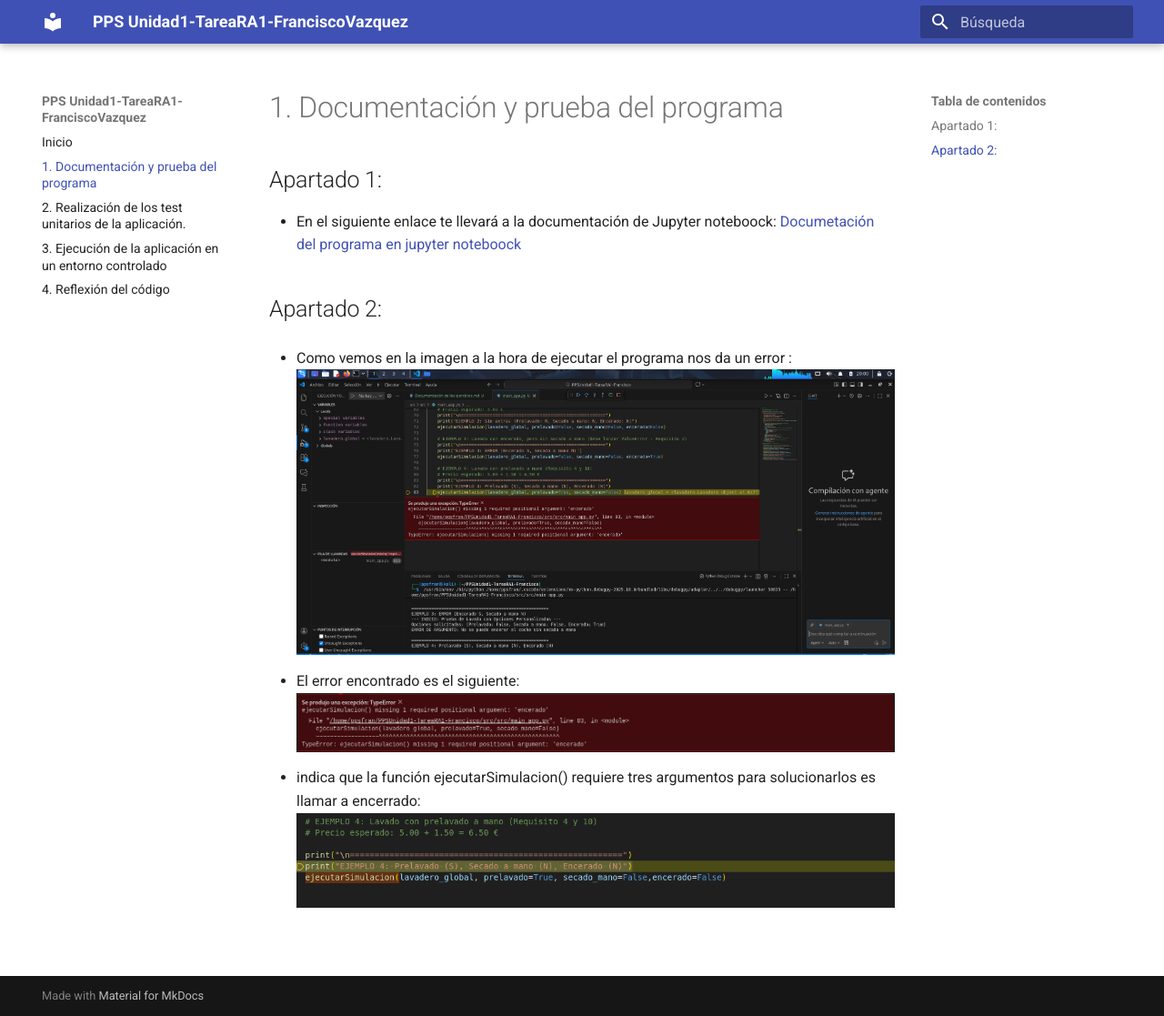
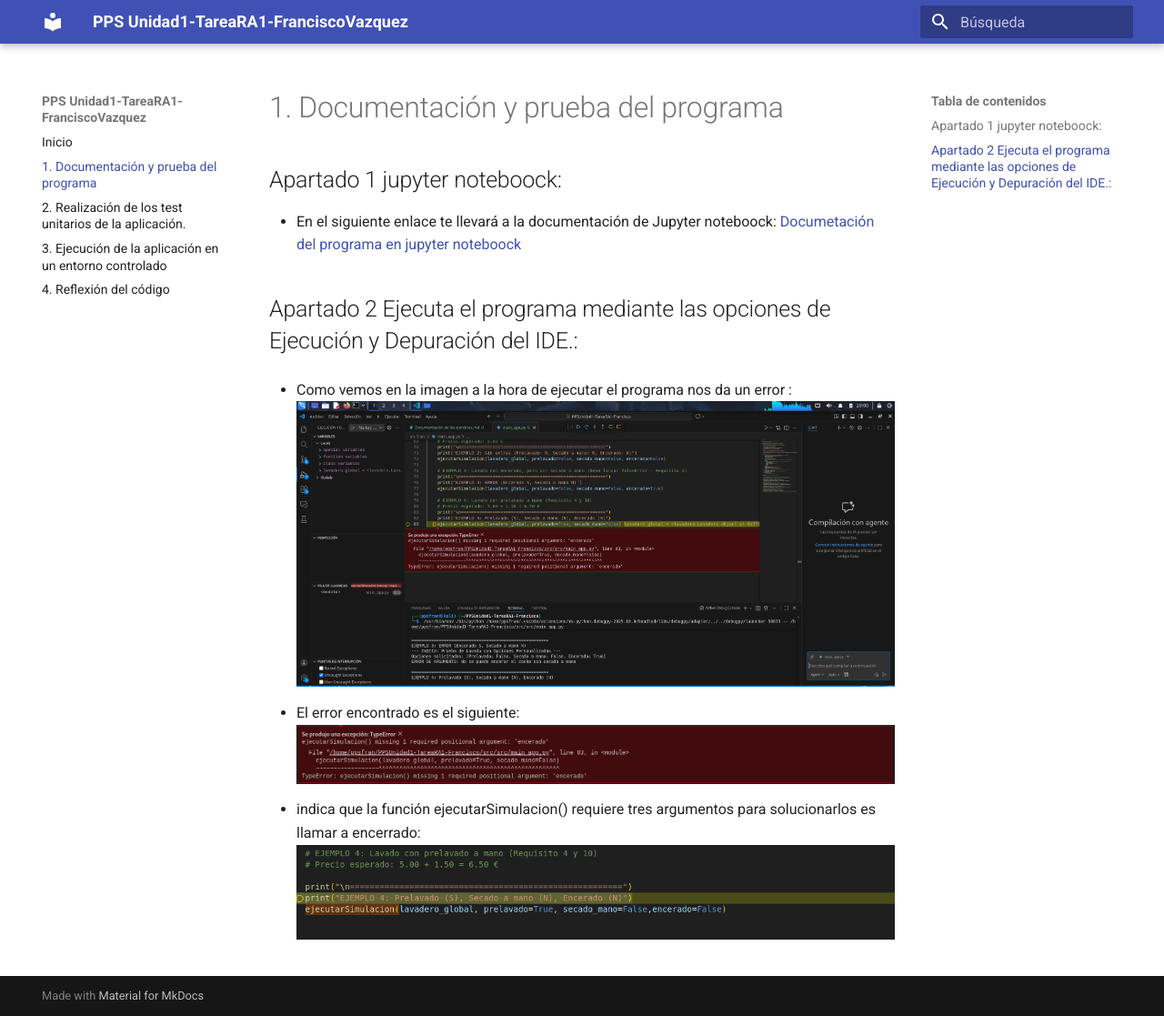
Before and after one commit to fvazquezf03/PPSUnidad1-TareaRA1-Francisco, an MkDocs documentation site: the page built from doc/Documentación y prueba del programa/Documentación de Apartado 1 y 2 .md, in a window 1280 px wide and 1117 px high. Shown: the whole window at 91% size. Built offline with MkDocs 1.6.1 and Material for MkDocs 9.7.7, drawn with Linux system fonts in a browser that asks for light colours.

Commit message:
Actualizacción
Updated documentation for sections 1 and 2, including links and execution instructions.

```diff
--- a/doc/Documentación y prueba del programa/Documentación de Apartado 1 y 2 .md
+++ b/doc/Documentación y prueba del programa/Documentación de Apartado 1 y 2 .md
@@ -1,9 +1,9 @@
 # 1. Documentación y prueba del programa
-## Apartado 1:
+## Apartado 1  jupyter noteboock:
 - En el siguiente enlace te llevará a la documentación de Jupyter noteboock:
 [Documetación del programa en jupyter noteboock](Jupyter%20NotebookApartado1.md)
 
-## Apartado 2:
+## Apartado 2  Ejecuta el programa mediante las opciones de Ejecución y Depuración del IDE.:
 
 * Como vemos en la imagen a la hora de ejecutar el programa nos da un error :
 ![alt text](image.png)
```
